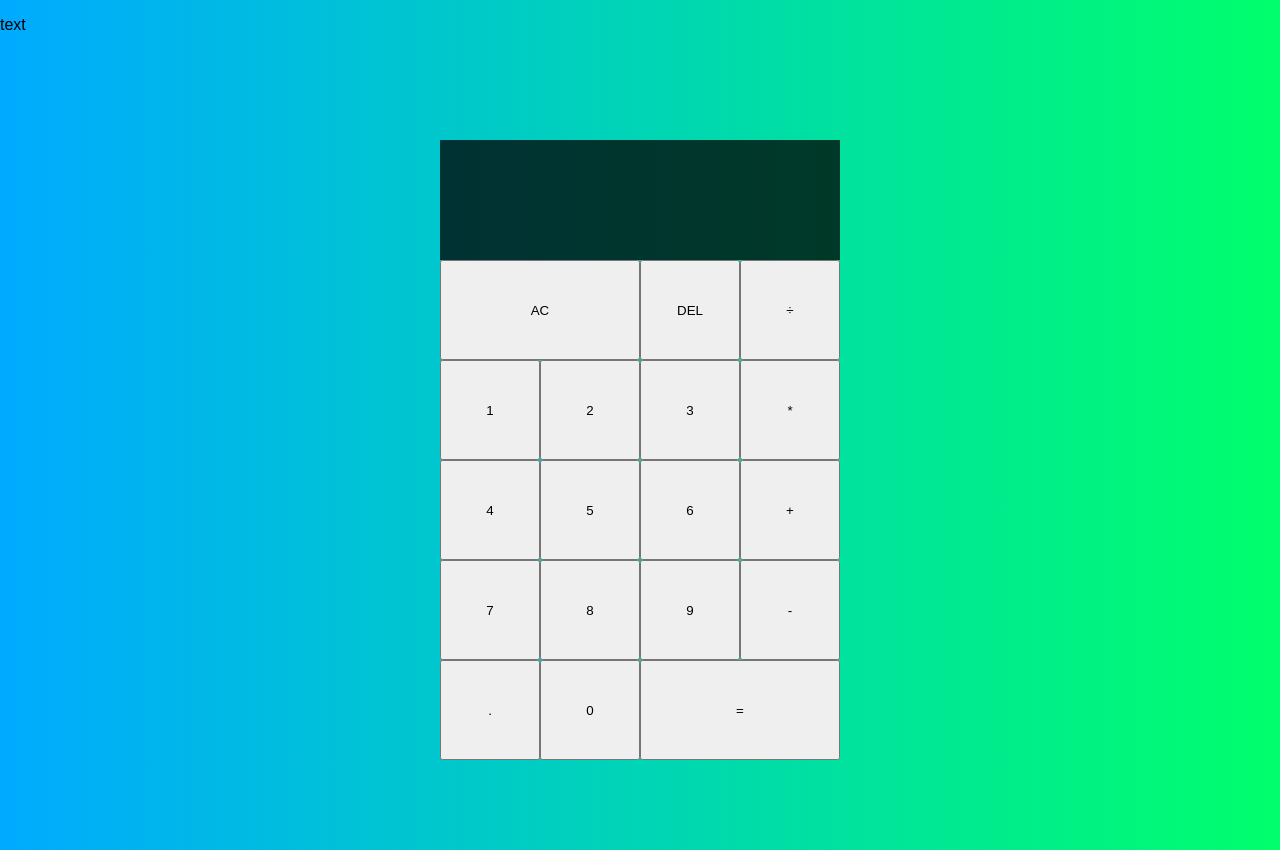
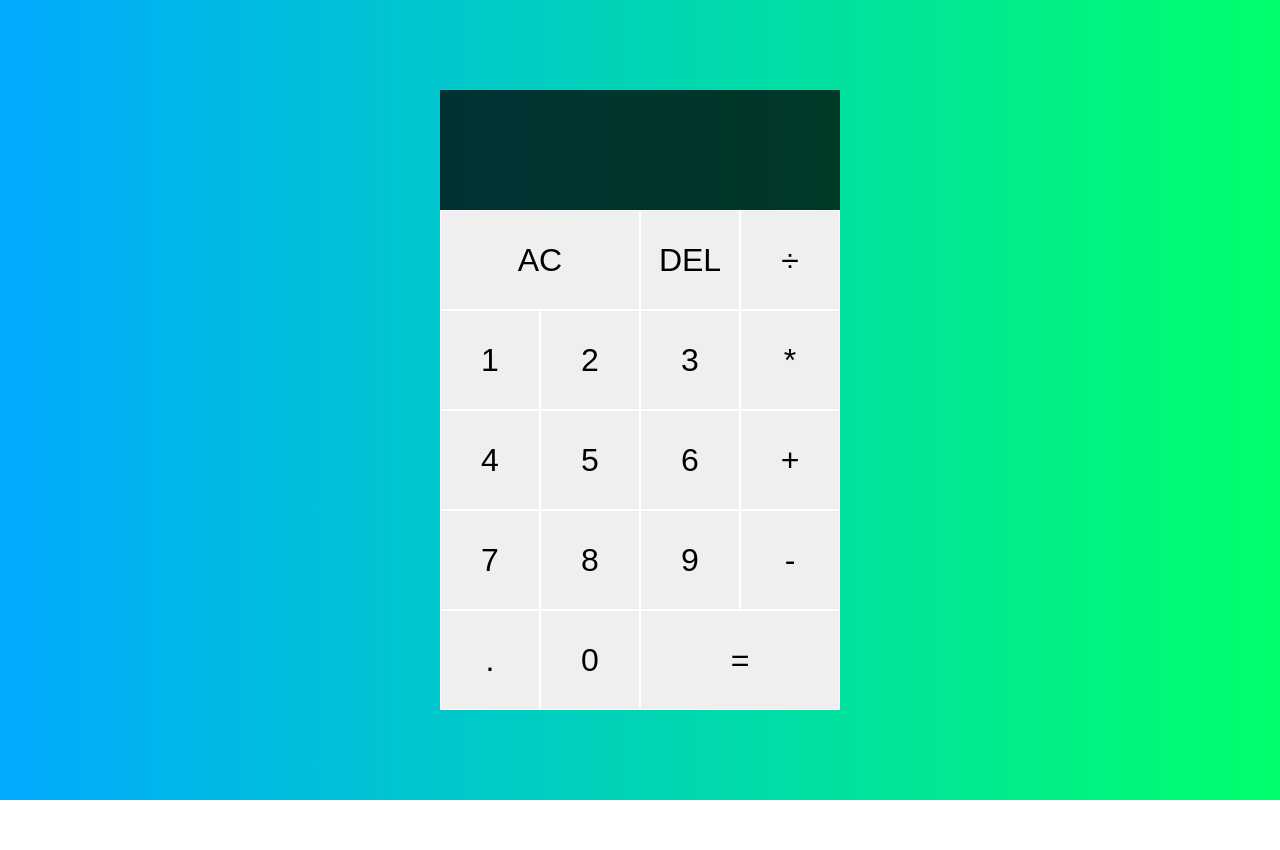
Before and after one commit to stankovics/calculatorApp, a website built with Parcel: page index.html in a window 1280 px wide. After the commit the page ends 800 px from the top, so only its background shows below. Built offline with nearby package versions, Linux system fonts and the light colour scheme.

Commit message:
calculator design update

```diff
--- a/index.html
+++ b/index.html
@@ -9,7 +9,6 @@
     <title>Calculator App</title>
   </head>
   <body>
-    <p>text</p>
     <div class="calculator-grid">
       <div class="output"></div>
       <button class="btn btn__span">AC</button>
--- a/src/sass/_buttons.scss
+++ b/src/sass/_buttons.scss
@@ -1,5 +1,8 @@
 .btn {
   cursor: pointer;
+  font-size: 2rem;
+  border: 1px solid white;
+  outline: none;
   &__span {
     grid-column: span 2;
   }
```
Also changed, not shown: css/style.css.
